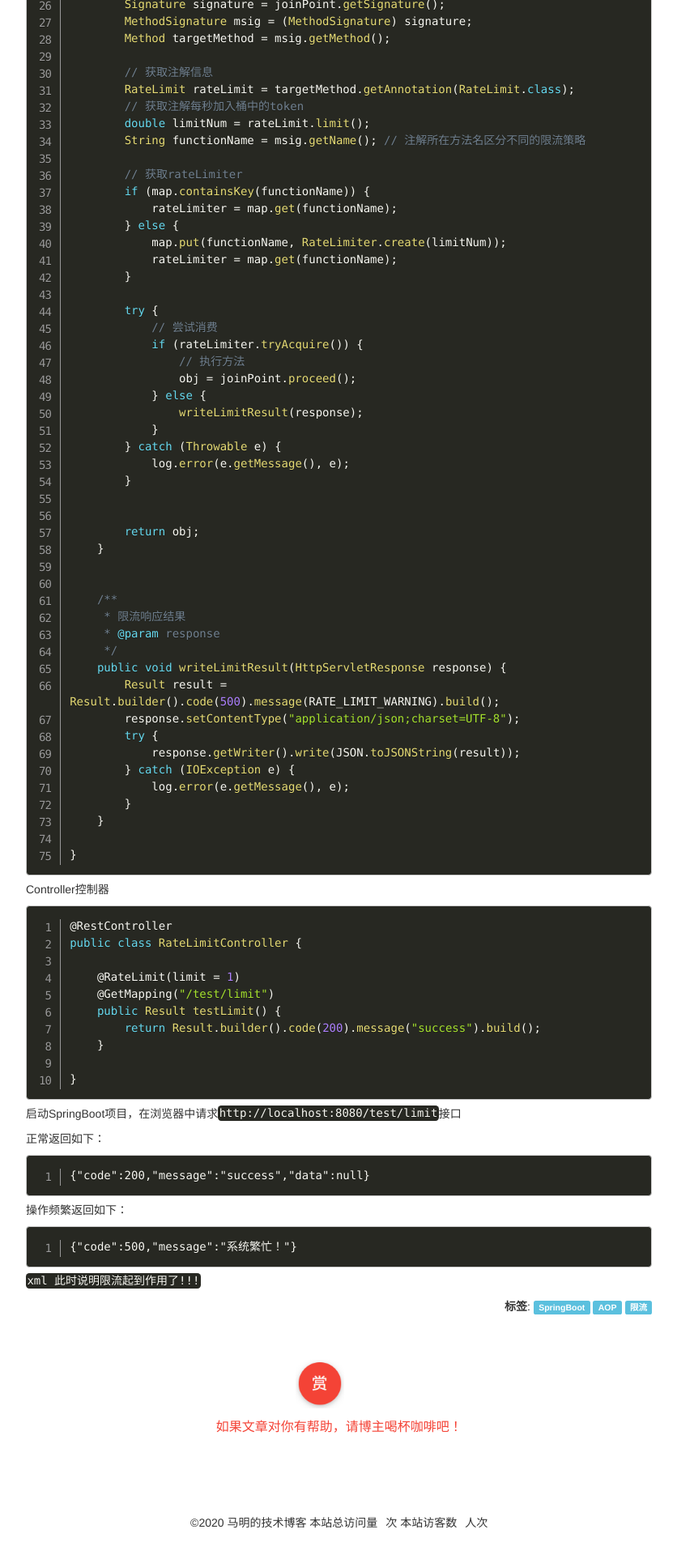
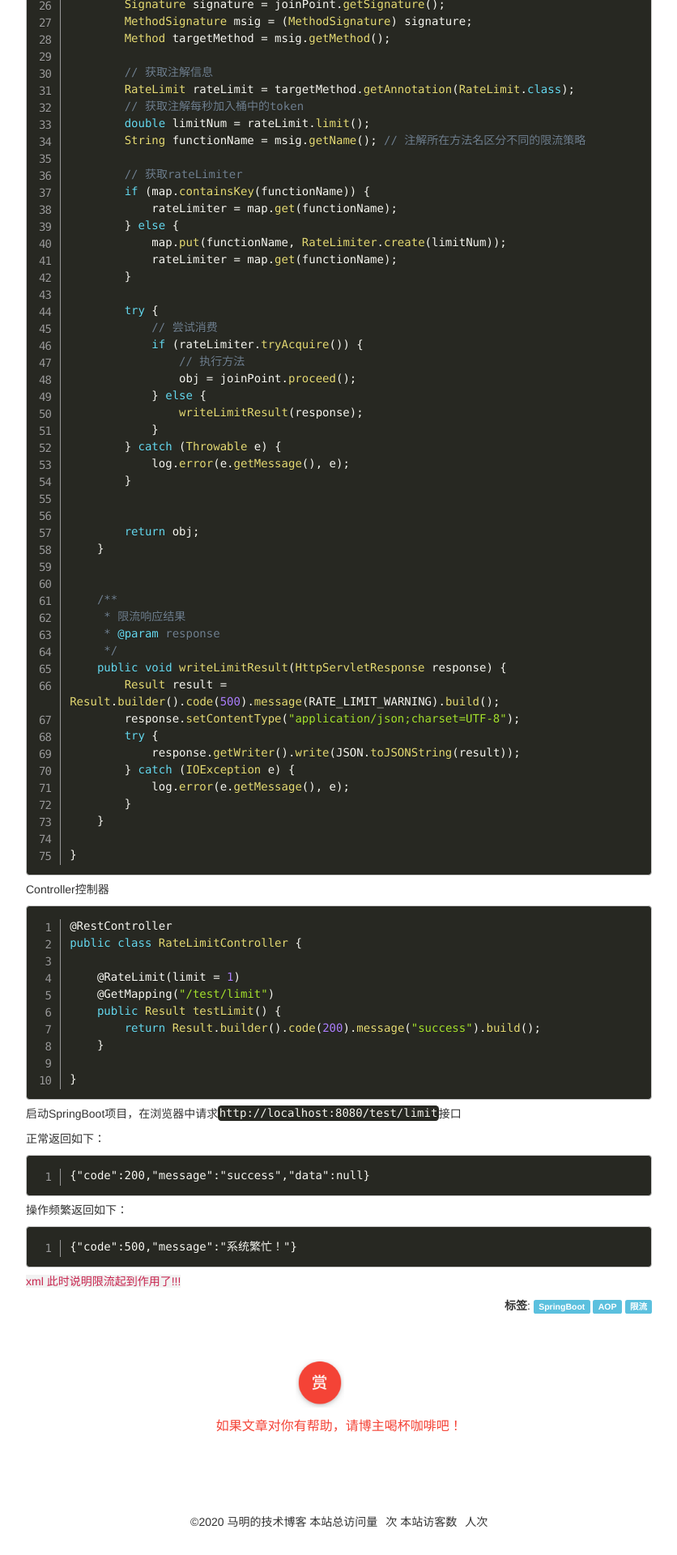
Before and after one commit to chaojunma/chaojunma.github.io, a Jekyll site: the page built from _posts/2020-5-22-SpringBoot基于RateLimiter+AOP动态的为不同接口限流.md, in a window 1280 px wide. Shown: the part 2320-4240 px from the top of the page at 81% size, without its empty margins (141-977 px from the left). Built offline with Jekyll 4.4.1, drawn with Linux system fonts in a browser that asks for light colours; comment, search, counter and statistics services are not loaded.

Commit message:
修改样式

`````diff
--- a/_posts/2020-5-22-SpringBoot基于RateLimiter+AOP动态的为不同接口限流.md
+++ b/_posts/2020-5-22-SpringBoot基于RateLimiter+AOP动态的为不同接口限流.md
@@ -195,4 +195,4 @@ public class RateLimitController {
 {"code":500,"message":"系统繁忙！"}
 ````
 
-`xml 此时说明限流起到作用了!!!`
+<span class="markdown-tag">xml 此时说明限流起到作用了!!!<span>
--- a/css/renge.css
+++ b/css/renge.css
@@ -15,3 +15,8 @@
 .miaopasi {
   margin-top: 10px;
 }
+
+.markdown-tag{
+  background:#F2F2F2;
+  color:#C7254E;
+}
`````
